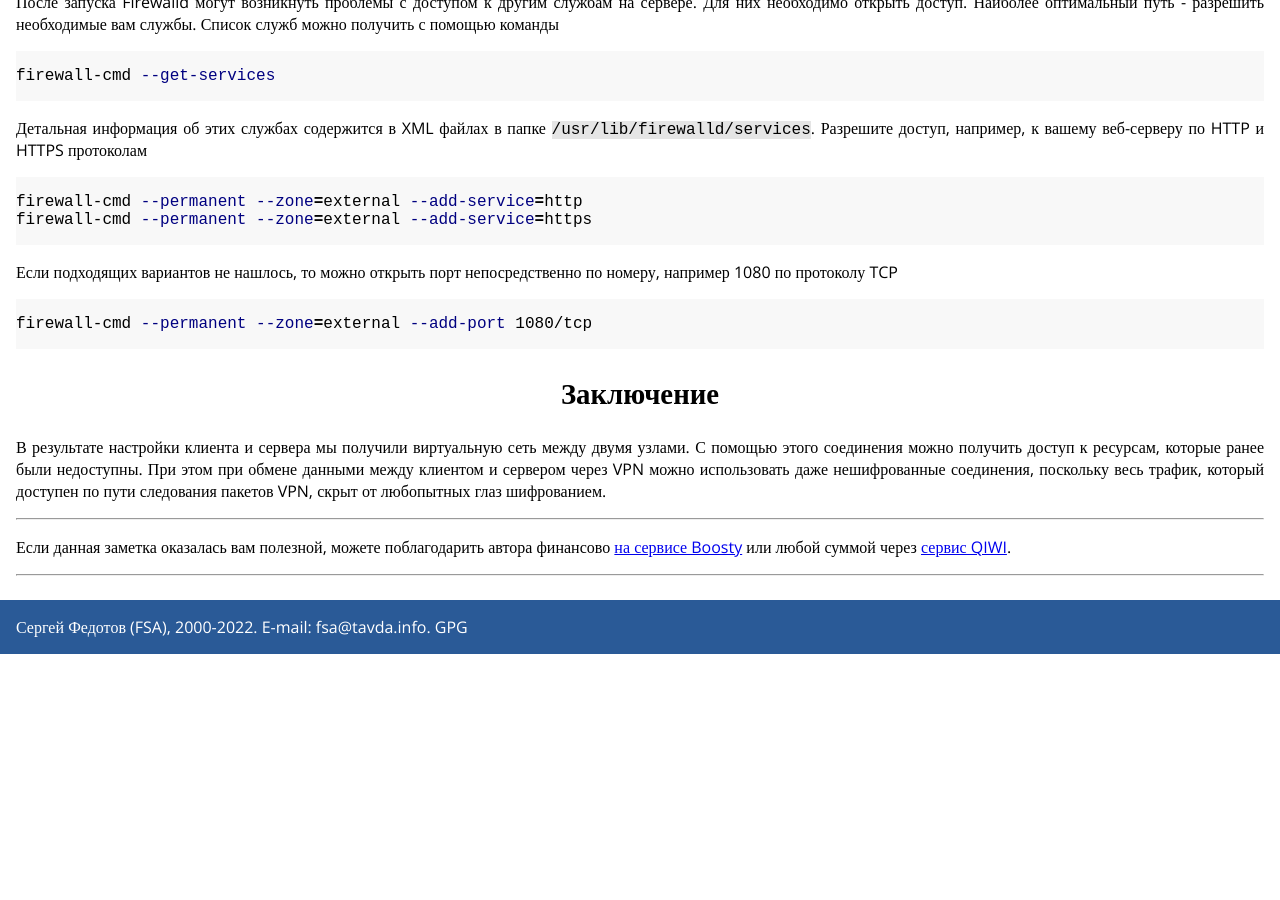
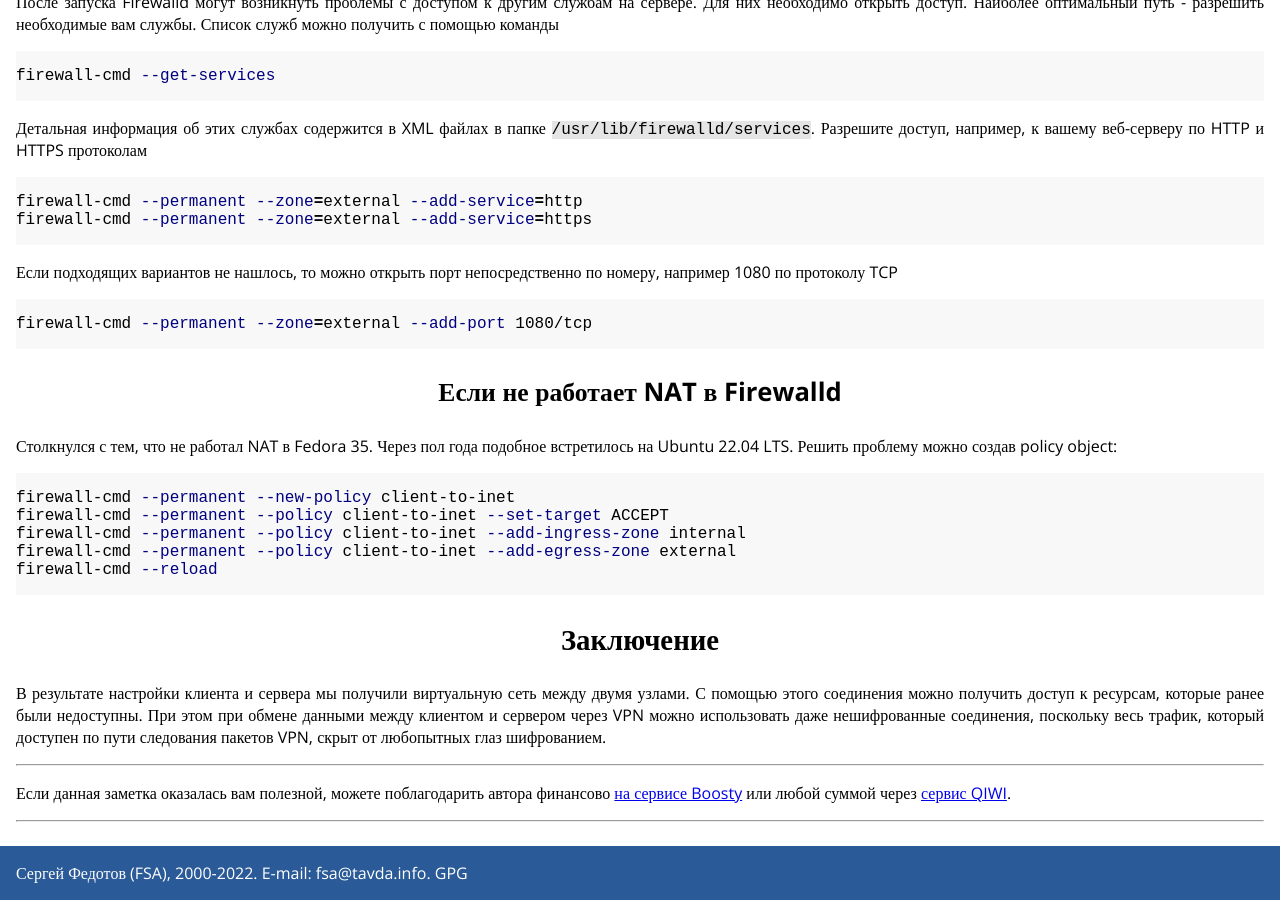
Before and after one commit to fsa/site, a Jekyll site: the page built from _posts/2022-04-10-wireguard.md, in a window 1280 px wide and 900 px high, scrolled down 4299 px. Built offline with Jekyll 4.4.1, drawn with Linux system fonts in a browser that asks for light colours; comment, search, counter and statistics services are not loaded; before the commit the page ends 4953 px from its top, so only the background shows below that.

Commit message:
Решение проблемы с NAT для Firewalld.

````diff
--- a/_posts/2022-04-10-wireguard.md
+++ b/_posts/2022-04-10-wireguard.md
@@ -198,6 +198,18 @@ firewall-cmd --permanent --zone=external --add-service=https
 firewall-cmd --permanent --zone=external --add-port 1080/tcp
 ```
 
+### Если не работает NAT в Firewalld
+
+Столкнулся с тем, что не работал NAT в Fedora 35. Через пол года подобное встретилось на Ubuntu 22.04 LTS. Решить проблему можно создав policy object:
+
+```bash
+firewall-cmd --permanent --new-policy client-to-inet
+firewall-cmd --permanent --policy client-to-inet --set-target ACCEPT
+firewall-cmd --permanent --policy client-to-inet --add-ingress-zone internal
+firewall-cmd --permanent --policy client-to-inet --add-egress-zone external
+firewall-cmd --reload
+```
+
 ## Заключение
 
 В результате настройки клиента и сервера мы получили виртуальную сеть между двумя узлами. С помощью этого соединения можно получить доступ к ресурсам, которые ранее были недоступны. При этом при обмене данными между клиентом и сервером через VPN можно использовать даже нешифрованные соединения, поскольку весь трафик, который доступен по пути следования пакетов VPN, скрыт от любопытных глаз шифрованием.
````
